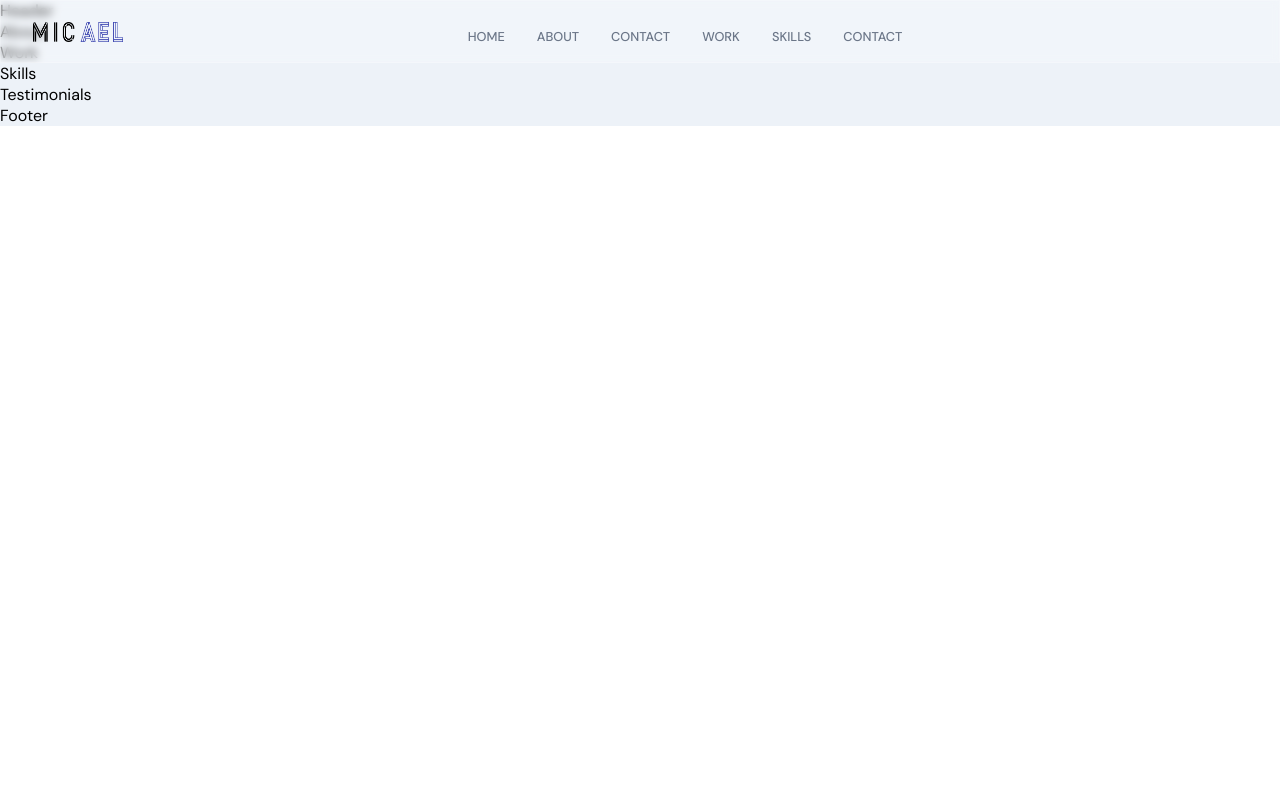
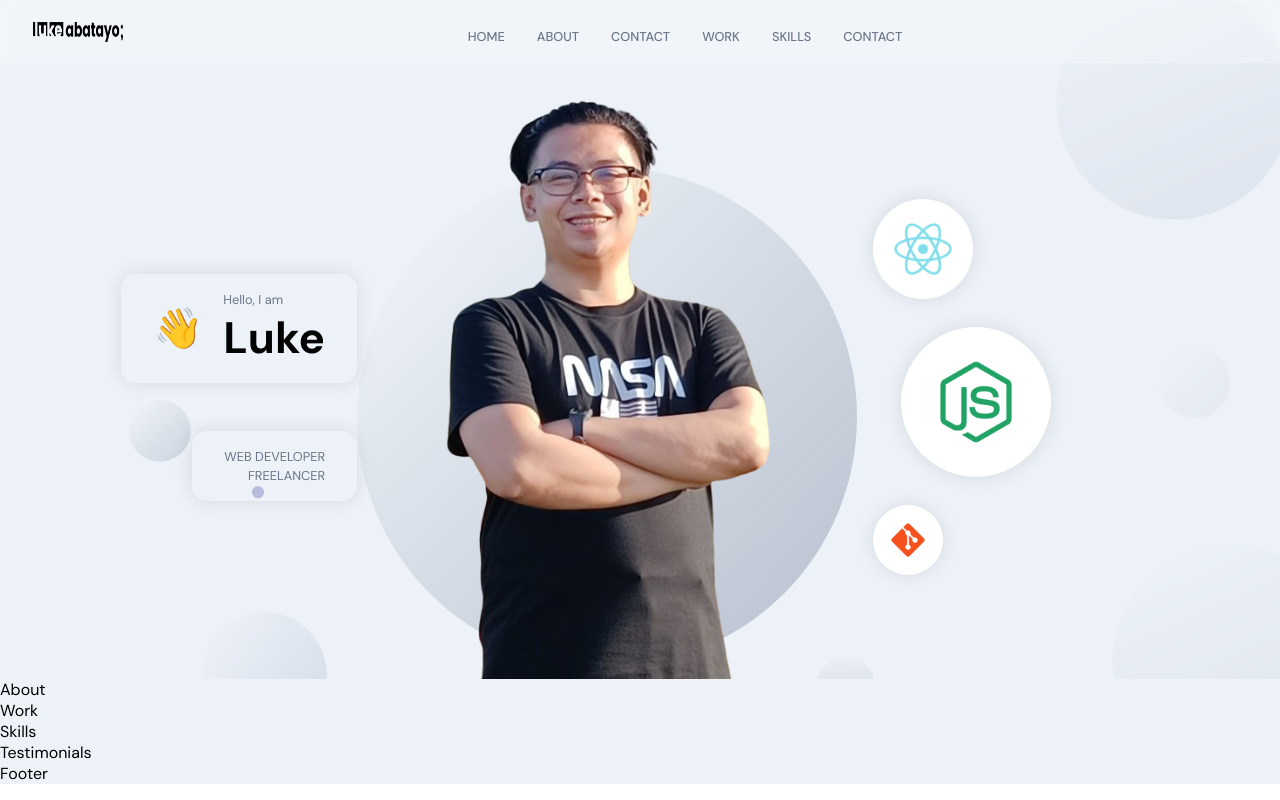
Before and after one commit to LukeAbatayo/portfolio-website-frontend, a React (Create React App) app: page / in a window 1280 px wide. Built offline with nearby package versions, Linux system fonts and the light colour scheme.

Commit message:
added header section

```diff
--- a/src/container/Header/Header.jsx
+++ b/src/container/Header/Header.jsx
@@ -1,9 +1,72 @@
 import React from 'react';
+import { motion } from 'framer-motion';
 
+import { images } from '../../constants';
 import './Header.scss';
 
+const scaleVariants = {
+  whileInView: {
+    scale: [0, 1],
+    opacity: [0, 1],
+    transition: {
+      duration: 1,
+      ease: 'easeInOut',
+    },
+  },
+};
+
 const Header = () => {
-  return <div>Header</div>;
+  return (
+    <div id="home" className="app__header app__flex">
+      <motion.div
+        whileInView={{ x: [-100, 0], opacity: [0, 1] }}
+        transition={{ duration: 0.5 }}
+        className="app__header-info"
+      >
+        <div className="app__header-badge">
+          <div className="badge-cmp app__flex">
+            <span>👋</span>
+            <div style={{ marginLeft: 20 }}>
+              <p className="p-text">Hello, I am</p>
+              <h1 className="head-text">Luke</h1>
+            </div>
+          </div>
+
+          <div className="tag-cmp app__flex">
+            <p className="p-text">Web Developer</p>
+            <p className="p-text">Freelancer</p>
+          </div>
+        </div>
+      </motion.div>
+
+      <motion.div
+        whileInView={{ opacity: [0, 1] }}
+        transition={{ duration: 0.5, delayChildren: 0.5 }}
+        className="app__header-img"
+      >
+        <img src={images.profile} alt="profile_bg" />
+        <motion.img
+          whileInView={{ scale: [0, 1] }}
+          transition={{ duration: 1, ease: 'easeInOut' }}
+          src={images.circle}
+          alt="profile_circle"
+          className="overlay_circle"
+        />
+      </motion.div>
+
+      <motion.div
+        variants={scaleVariants}
+        whileInView={scaleVariants.whileInView}
+        className="app__header-circles"
+      >
+        {[images.react, images.node, images.git].map((circle, index) => (
+          <div className="circle-cmp app__flex" key={`circle-${index}`}>
+            <img src={circle} alt="circle" />
+          </div>
+        ))}
+      </motion.div>
+    </div>
+  );
 };
 
 export default Header;
--- a/src/container/Header/Header.scss
+++ b/src/container/Header/Header.scss
@@ -0,0 +1,196 @@
+#home {
+  position: relative;
+  background: url('../../assets/bgIMG.png');
+  background-size: cover;
+  background-position: center;
+  background-repeat: repeat;
+
+  .app__wrapper {
+    padding: 0;
+
+    .copyright {
+      display: none;
+    }
+  }
+}
+
+.app__header {
+  flex: 1;
+  width: 100%;
+  height: 100%;
+  flex-direction: row;
+
+  padding: 6rem 2rem 0;
+
+  @media screen and (min-width: 2000px) {
+    padding-top: 8rem;
+  }
+
+  @media screen and (max-width: 1200px) {
+    flex-direction: column;
+  }
+
+  @media screen and (max-width: 450px) {
+    padding: 6rem 1rem 2rem;
+  }
+}
+
+.app__header-info {
+  flex: 0.65;
+  display: flex;
+  flex-direction: column;
+  justify-content: flex-start;
+  align-items: flex-start;
+  height: 100%;
+
+  @media screen and (max-width: 1200px) {
+    width: 100%;
+    margin-right: 0rem;
+  }
+}
+
+.app__header-badge {
+  width: 100%;
+  display: flex;
+  justify-content: flex-end;
+  align-items: flex-end;
+  flex-direction: column;
+
+  .badge-cmp,
+  .tag-cmp {
+    padding: 1rem 2rem;
+    border: var(--white-color);
+    border-radius: 15px;
+    flex-direction: row;
+    width: auto;
+
+    box-shadow: 0 0 20px rgba(0, 0, 0, 0.1);
+  }
+
+  .tag-cmp {
+    flex-direction: column;
+    margin-top: 3rem;
+
+    p {
+      width: 100%;
+      text-transform: uppercase;
+      text-align: right;
+    }
+  }
+
+  span {
+    font-size: 2.5rem;
+
+    @media screen and (min-width: 2000px) {
+      font-size: 5rem;
+    }
+  }
+
+  @media screen and (max-width: 1200px) {
+    justify-content: flex-start;
+    align-items: flex-start;
+  }
+}
+
+.app__header-circles {
+  flex: 0.75;
+  display: flex;
+  flex-direction: column;
+  justify-content: space-evenly;
+  align-items: flex-start;
+  height: 100%;
+  margin-left: 1rem;
+
+  div {
+    width: 100px;
+    height: 100px;
+    border-radius: 50%;
+
+    background: var(--white-color);
+    box-shadow: 0 0 20px rgba(0, 0, 0, 0.1);
+
+    img {
+      width: 60%;
+      height: 60%;
+    }
+  }
+
+  div:nth-child(1) {
+    width: 100px;
+    height: 100px;
+  }
+
+  div:nth-child(2) {
+    margin: 1.75rem;
+    width: 150px;
+    height: 150px;
+  }
+
+  div:nth-child(3) {
+    width: 70px;
+    height: 70px;
+  }
+
+  @media screen and (min-width: 2000px) {
+    div:nth-child(1) {
+      width: 400px;
+      height: 100px;
+    }
+
+    div:nth-child(2) {
+      width: 170px;
+      height: 170px;
+    }
+
+    div:nth-child(3) {
+      width: 200px;
+      height: 200px;
+    }
+  }
+
+  @media screen and (max-width: 1200px) {
+    width: 100%;
+    flex-direction: row;
+    flex-wrap: wrap;
+    margin-left: 0;
+
+    div {
+      margin: 1rem;
+    }
+  }
+}
+
+.app__header-img {
+  flex: 1;
+  height: 100%;
+
+  display: flex;
+  justify-content: flex-end;
+  align-items: flex-end;
+  position: relative;
+
+  img:nth-child(1) {
+    width: 65%;
+    margin: auto;
+  }
+
+  img {
+    width: 100%;
+    object-fit: contain;
+    z-index: 1;
+  }
+
+  .overlay_circle {
+    position: absolute;
+    left: 0;
+    right: 0;
+    bottom: 0;
+    z-index: 0;
+    width: 100%;
+    height: 90%;
+  }
+
+  @media screen and (max-width: 1200px) {
+    margin: 2rem 0;
+  }
+}
```
Also changed, not shown: src/assets/logo.png, src/assets/profile.png.
